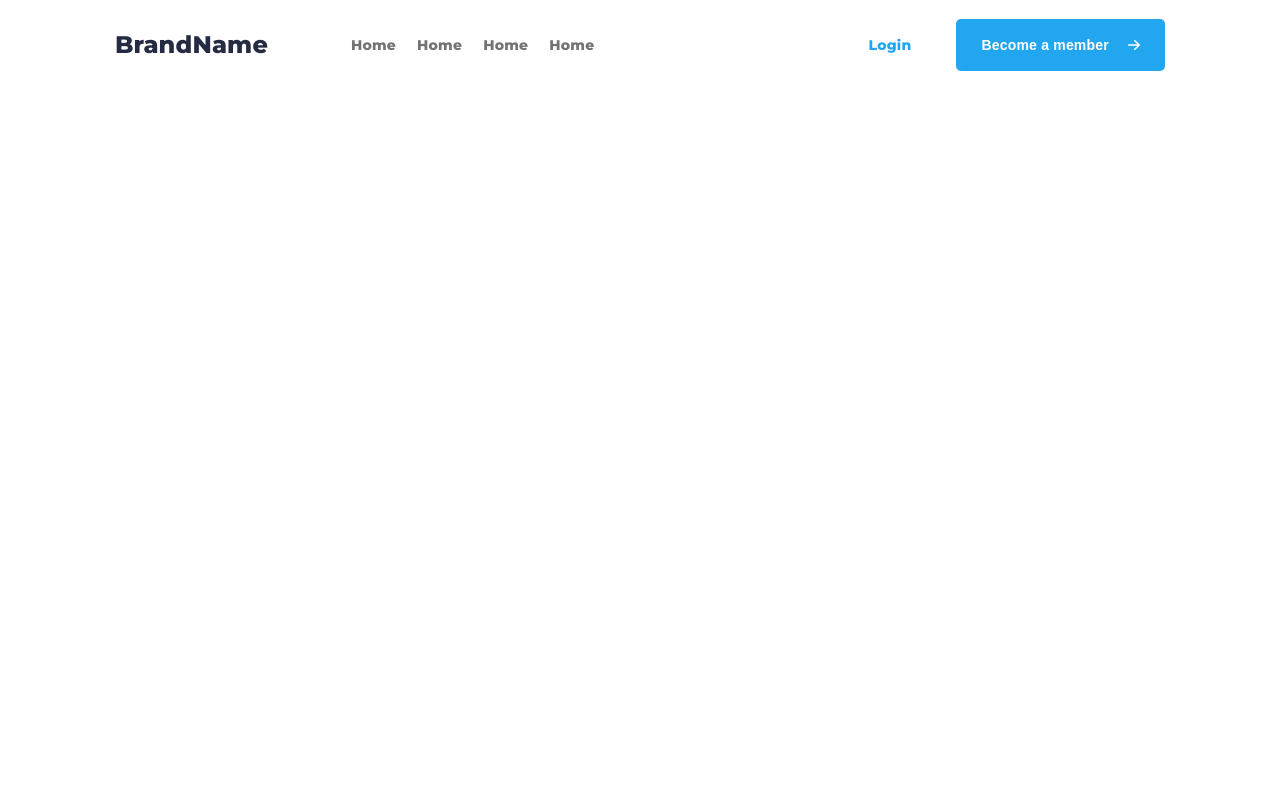
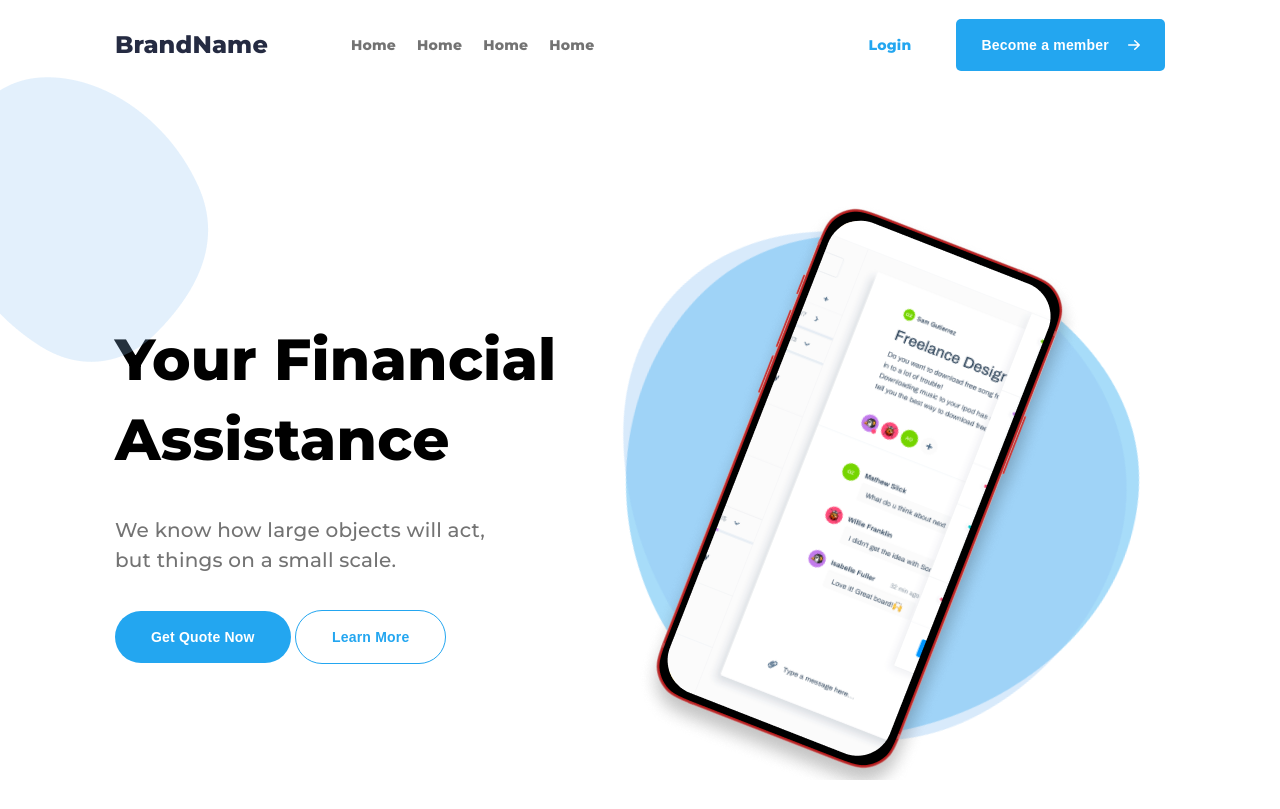
Before and after one commit to Sabuhi0/PragmatechFrontEndProject, a PHP site: page / in a window 1280 px wide. Before the commit the page ends 71 px from the top, so only its background shows below. Run offline with PHP 8.4, Linux system fonts and the light colour scheme.

Commit message:
Add header main section

```diff
--- a/FigmaTemplates/lfinanceWebsite/assets/css/main.css
+++ b/FigmaTemplates/lfinanceWebsite/assets/css/main.css
@@ -114,3 +114,116 @@ body {
 .navbar-items .navbar-nav .navbar-button button a img {
   padding-left: 15px;
 }
+
+.main-section {
+  position: relative;
+}
+
+.blob {
+  position: absolute;
+  right: 0;
+  left: 0;
+  top: calc(50% - 822.45px/2 - 1.84px);
+}
+
+.main-items {
+  display: -webkit-box;
+  display: -ms-flexbox;
+  display: flex;
+  -webkit-box-align: center;
+      -ms-flex-align: center;
+          align-items: center;
+  margin-top: 126px;
+}
+
+.main-items .main-item {
+  position: static;
+  width: 509px;
+  height: 342px;
+  left: calc(50% - 509px/2 - 270px);
+  top: 120.5px;
+}
+
+.main-items .main-item .main-text h1 {
+  font-style: normal;
+  font-weight: 800;
+  font-size: 58px;
+  line-height: 80px;
+  /* or 138% */
+  letter-spacing: 0.2px;
+}
+
+.main-items .main-item .main-text p {
+  width: 376px;
+  font-style: normal;
+  font-weight: 500;
+  font-size: 20px;
+  line-height: 30px;
+  /* or 150% */
+  letter-spacing: 0.2px;
+  /* second-text-color */
+  color: #737373;
+  margin-top: 35px;
+}
+
+.main-items .main-image {
+  position: relative;
+}
+
+.main-items .main-image .circleDark {
+  position: absolute;
+  top: calc(50% - 497.61px/2 - 4.55px);
+  left: 0;
+  right: 0;
+  z-index: -1;
+  -webkit-transform: matrix(0.98, 0.22, -0.21, 0.98, 0, 0);
+          transform: matrix(0.98, 0.22, -0.21, 0.98, 0, 0);
+}
+
+.main-items .main-image .circleLight {
+  position: absolute;
+  top: calc(50% - 520.66px/2 - 22.17px);
+  left: 0;
+  right: 0;
+  z-index: -1;
+  -webkit-transform: matrix(0.43, 0.89, -0.93, 0.4, 0, 0);
+          transform: matrix(0.43, 0.89, -0.93, 0.4, 0, 0);
+}
+
+.main-items .main-buttons {
+  margin-top: 35px;
+}
+
+.main-items .main-buttons .btn-primary {
+  padding: 15px 36px;
+  background: #23A6F0;
+  border: none;
+  border-radius: 37px;
+  cursor: pointer;
+}
+
+.main-items .main-buttons .btn-primary a {
+  font-style: normal;
+  font-weight: bold;
+  font-size: 14px;
+  line-height: 22px;
+  letter-spacing: 0.2px;
+  color: #FFFFFF;
+}
+
+.main-items .main-buttons .btn-outline {
+  padding: 15px 36px;
+  background: none;
+  border: 1px solid #23A6F0;
+  border-radius: 37px;
+  cursor: pointer;
+}
+
+.main-items .main-buttons .btn-outline a {
+  font-style: normal;
+  font-weight: bold;
+  font-size: 14px;
+  line-height: 22px;
+  letter-spacing: 0.2px;
+  color: #23A6F0;
+}
--- a/FigmaTemplates/lfinanceWebsite/assets/sass/main.scss
+++ b/FigmaTemplates/lfinanceWebsite/assets/sass/main.scss
@@ -13,7 +13,7 @@
 }
 
 body {
-    font-family: "Montserrat";
+    font-family: $font;
 }
 
 .navbar-items {
@@ -89,3 +89,103 @@ body {
         }
     }
 }
+
+.main-section {
+    position: relative;
+}
+
+.blob {
+    position: absolute;
+    right: 0;
+    left: 0;
+    top: calc(50% - 822.45px/2 - 1.84px);
+    // transform: matrix(-0.71, 0.81, -0.61, -0.71, 0, 0);
+    // z-index: -2;
+}
+
+.main-items {
+    display: flex;
+    align-items: center;
+    margin-top: 126px;
+    .main-item {
+        .main-text {
+            h1 {
+                font-style: normal;
+                font-weight: 800;
+                font-size: 58px;
+                line-height: 80px;
+                /* or 138% */
+                letter-spacing: 0.2px;
+            }
+            p {
+                width: 376px;
+                font-style: normal;
+                font-weight: 500;
+                font-size: 20px;
+                line-height: 30px;
+                /* or 150% */
+                letter-spacing: 0.2px;
+                /* second-text-color */
+                color: #737373;
+                margin-top: 35px;
+            }
+        }
+        position: static;
+        width: 509px;
+        height: 342px;
+        left: calc(50% - 509px/2 - 270px);
+        top: 120.5px;
+    }
+    .main-image {
+        position: relative;
+        .circleDark {
+            position: absolute;
+            top: calc(50% - 497.61px/2 - 4.55px);
+            left: 0;
+            right: 0;
+            z-index: -1;
+            transform: matrix(0.98, 0.22, -0.21, 0.98, 0, 0);
+        }
+        .circleLight {
+            position: absolute;
+            top: calc(50% - 520.66px/2 - 22.17px);
+            left: 0;
+            right: 0;
+            z-index: -1;
+            transform: matrix(0.43, 0.89, -0.93, 0.4, 0, 0);
+        }
+    }
+    .main-buttons {
+        margin-top: 35px;
+        .btn-primary {
+            padding: 15px 36px;
+            background: $Color-Picton-Blue;
+            border: none;
+            border-radius: 37px;
+            cursor: pointer;
+            a {
+                font-style: normal;
+                font-weight: bold;
+                font-size: 14px;
+                line-height: 22px;
+                letter-spacing: 0.2px;
+                color: $Color-White;
+            }
+        }
+        .btn-outline {
+            padding: 15px 36px;
+            background: none;
+            border: 1px solid $Color-Picton-Blue;
+            border-radius: 37px;
+            cursor: pointer;
+            a {
+                font-style: normal;
+                font-weight: bold;
+                font-size: 14px;
+                line-height: 22px;
+                letter-spacing: 0.2px;
+                color: $Color-Picton-Blue;
+            }
+        }
+    }
+}
--- a/FigmaTemplates/lfinanceWebsite/index.html
+++ b/FigmaTemplates/lfinanceWebsite/index.html
@@ -58,6 +58,41 @@
             </nav>
             <!-- Navbar Section End -->
         </div>
+
+        <!-- Header Main Section Start -->
+        <main>
+            <div class="main-section">
+                <div class="blob">
+                    <img src="./assets/images/png/blob.png" alt="">
+                </div>
+                <div class="container">
+                    <div class="main-items">
+                        <div class="main-item">
+                            <div class="main-text">
+                                <h1>Your Financial Assistance</h1>
+                                <p>We know how large objects will act, but things on a small scale.</p>
+                            </div>
+                            <div class="main-buttons">
+                                <button class="btn-primary"><a href="#">Get Quote Now</a></button>
+                                <button class="btn-outline"><a href="#">Learn More</a></button>
+                            </div>
+                        </div>
+                        <div class="main-image">
+                            <div class="phone">
+                                <img src="./assets/images/png/mockup.png" alt="Phone">
+                            </div>
+                            <div class="circleDark">
+                                <img src="./assets/images/png/circleDark.png" alt="">
+                            </div>
+                            <div class="circleLight">
+                                <img src="./assets/images/png/circleLight.png" alt="">
+                            </div>
+                        </div>
+                    </div>
+                </div>
+            </div>
+        </main>
+        <!-- Header Main Section End -->
     </section>
     <!-- Header Section End -->
 </body>
```
